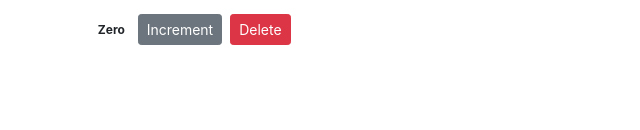
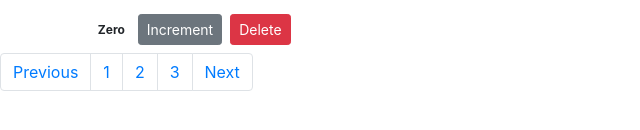
Before and after one commit to attackpiggy/Vidly_Project, a React (Create React App) app: page / in a window 1280 px wide. Shown: the part 258-388 px from the top of the page, without its empty margins (0-640 px from the left). Built offline with nearby package versions, Linux system fonts and the light colour scheme.

Commit message:
added pagination

```diff
--- a/src/App.js
+++ b/src/App.js
@@ -2,6 +2,8 @@ import React,{Component} from 'react';
 import NavBar from './components/navbar'
 import './App.css';
 import Counters from "./components/counters"
+
+import Pagination from "./components/pagination"
 
 //import Movies from "./components/movies"
 
@@ -86,7 +88,7 @@ this.setState({counters})
       <Counters
       counters={this.state.counters}
       onReset={this.handleReset} onIncrement={this.handleIncrement} onDelete={this.handleDelete}/> </main>
-
+      <Pagination/>
      </React.Fragment>
 
      );
```
